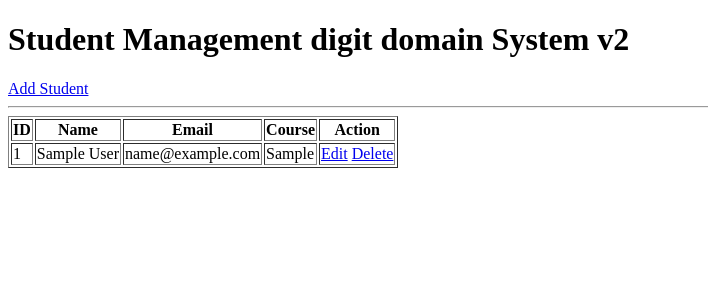
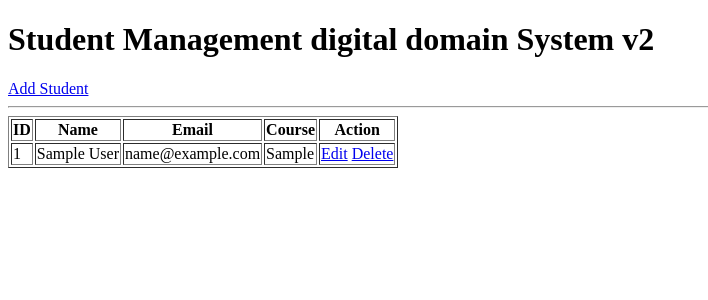
Before and after one commit to chopparaanil/dev_project, a Flask app: page / in a window 1280 px wide. Shown: the top 300 px of the page, without its empty margins (0-708 px from the left). Run offline with Flask 3, Linux system fonts and the light colour scheme; tables that the repository leaves empty hold one stand-in row (values such as "Sample post").

Commit message:
chnaged index file with corret

```diff
--- a/templates/index.html
+++ b/templates/index.html
@@ -8,7 +8,7 @@
 
 <body>
 
-<h1>Student Management digit domain  System v2</h1>
+<h1>Student Management digital domain  System v2</h1>
 
 <a href="/add">Add Student</a>
 
```
